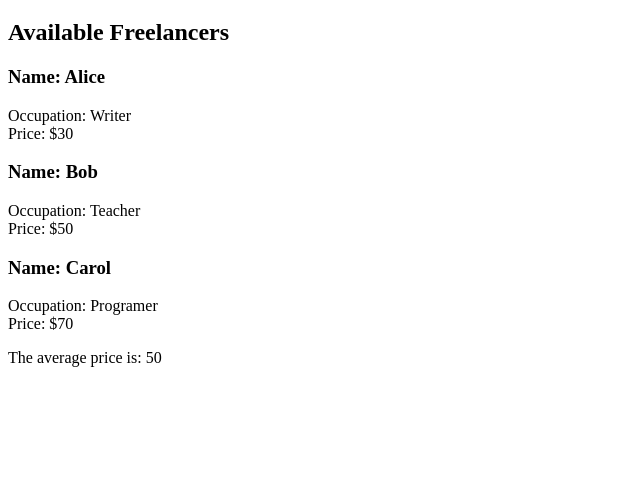
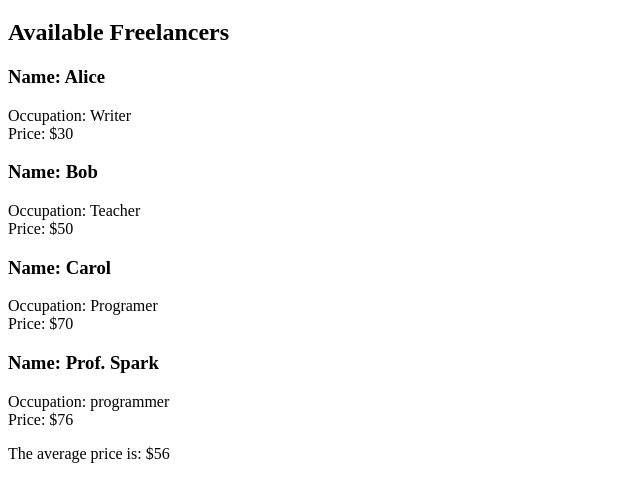
Before and after one commit to CesarClavijo01/Unit2.FreelancerForum, a plain HTML site: page index.html in a window 1280 px wide. Shown: the part 61-562 px from the top of the page, without its empty margins (0-640 px from the left). Drawn offline with Linux system fonts and the light colour scheme.

Commit message:
completed workshop

```diff
--- a/index.html
+++ b/index.html
@@ -7,6 +7,7 @@
     <main>
 
     </main>
+    <div id="average"></div>
 
     <script src="index.js"></script>
 </body>
--- a/index.js
+++ b/index.js
@@ -18,8 +18,9 @@ const possibleFreelancers = [
   ];
 
   let interval
-//create constant to select body
+//create refferences
 const main = document.querySelector("main");
+const average = document.querySelector("#average")
 
 //apend a title to the body
 const title = document.createElement("h1");
@@ -83,15 +84,14 @@ availableFreelancers.forEach((item) => render(item));
 function priceAverage(){
    const priceSum = availableFreelancers.reduce((acc, number) => acc + number.price, 0);
    const averagePrice = priceSum / availableFreelancers.length;
-   return averagePrice;
+   return Math.floor(averagePrice);
 }
 //render priceaverage function
 const averageDiv = document.createElement("div");
 const averageline = document.createElement("p");
-const averageText = document.createTextNode(`The average price is:`+ " " + priceAverage());
-averageline.appendChild(averageText);
+averageline.textContent = (`The average price is:`+ " " + "$" + priceAverage());
 averageDiv.appendChild(averageline);
-main.appendChild(averageDiv)
+average.appendChild(averageDiv);
 
 //create a function that adds new freelancers to the list every few seconds
 function addRandomFreelancer(){
@@ -111,8 +111,16 @@ function addRandomFreelancer(){
     //push freelancer object into available freelancer list
     availableFreelancers.push(freelancer);
 
-    console.log()
+    //stop the interval when the possible freelancers array is empty
+    if(availableFreelancers.length >= 10){
+        clearInterval(interval)
+    }
 
+    render(freelancer);
+
+    averageline.textContent = (`The average price is:`+ " " + "$" + priceAverage());
+    averageDiv.appendChild(averageline);
+    average.appendChild(averageDiv);
 }
 
 //create an interval to add random objects to availableFreelancers
```
